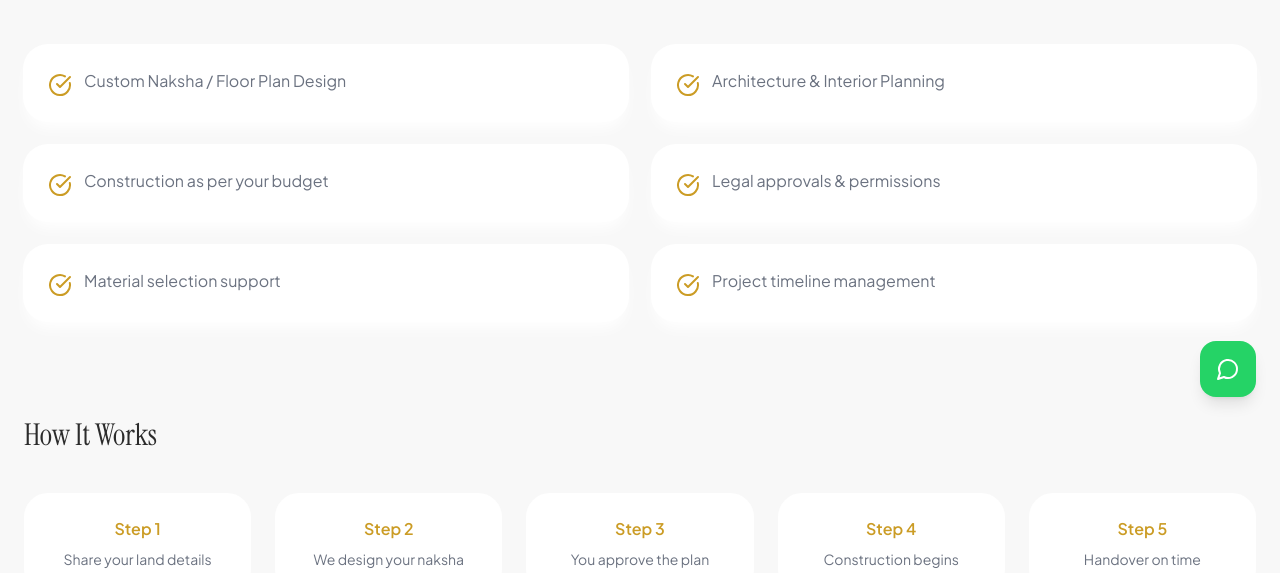
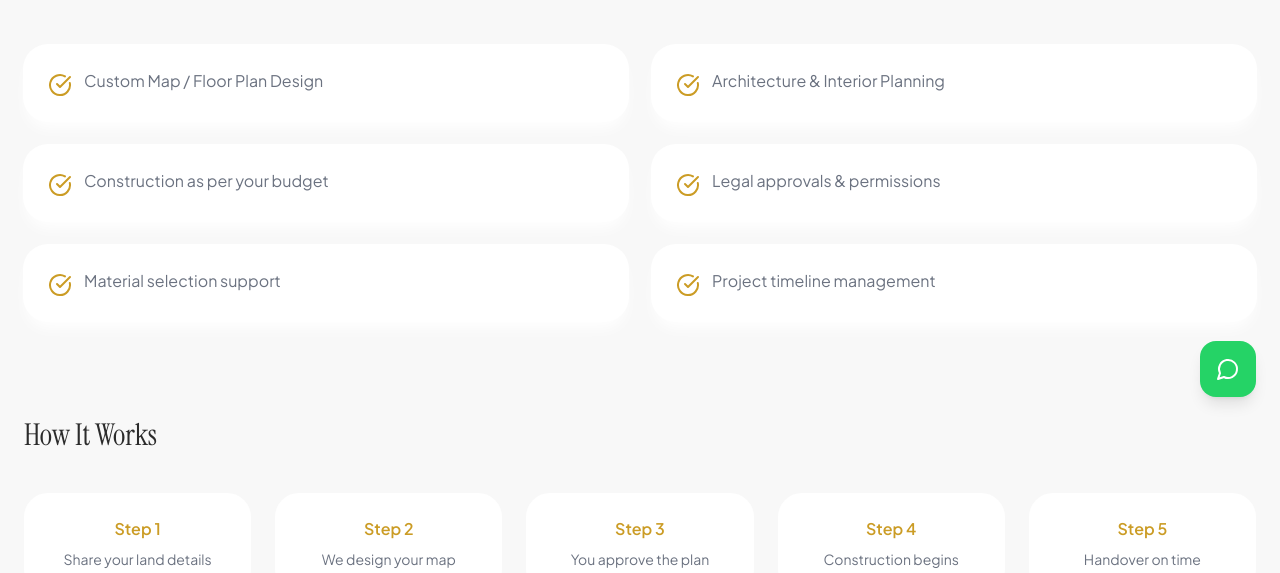
Before and after one commit to elevia0610-jpg/Brickstone, a React (Vite) app: page /build-design in a window 1280 px wide. Shown: the part 379-952 px from the top of the page. Built offline with nearby package versions, Linux system fonts and the light colour scheme; no server answers; the HTML template or start-up script is replaced by a standard one.

Commit message:
Updated text in buid and design page

```diff
--- a/src/pages/BuildDesign.tsx
+++ b/src/pages/BuildDesign.tsx
@@ -66,7 +66,7 @@ const BuildDesign = () => {
 
           <div className="grid md:grid-cols-2 gap-6">
             {[
-              "Custom Naksha / Floor Plan Design",
+              "Custom Map / Floor Plan Design",
               "Architecture & Interior Planning",
               "Construction as per your budget",
               "Legal approvals & permissions",
@@ -90,7 +90,7 @@ const BuildDesign = () => {
           <div className="grid md:grid-cols-5 gap-6">
             {[
               "Share your land details",
-              "We design your naksha",
+              "We design your map",
               "You approve the plan",
               "Construction begins",
               "Handover on time",
```
